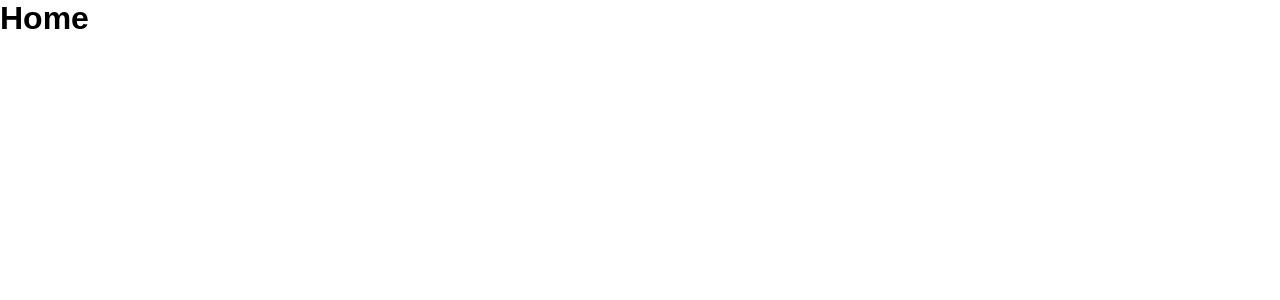
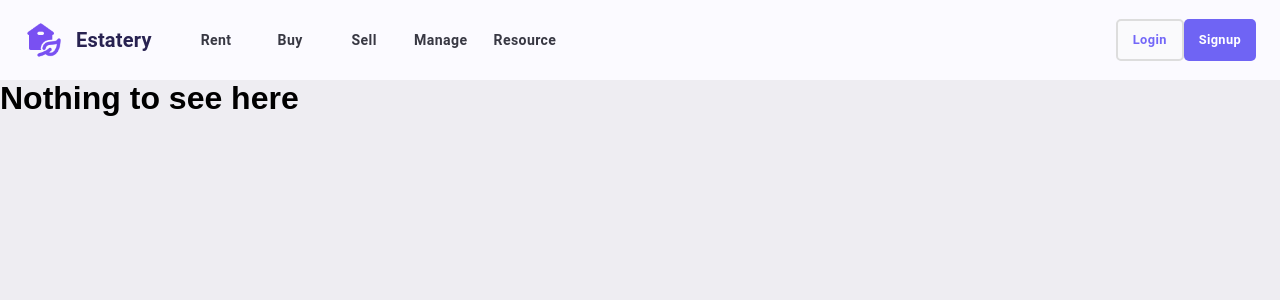
Before and after one commit to SJ22032003/reunion-estatery, a React (Create React App) app: page / in a window 1280 px wide. Shown: the top 300 px of the page. Built offline with nearby package versions, Linux system fonts and the light colour scheme.

Commit message:
navbar added

```diff
--- a/src/App.js
+++ b/src/App.js
@@ -1,10 +1,13 @@
 import React from "react";
 import MyRoutes from "./Components/routes/Routes";
+import Navbar from "./Components/Common/Navbar/Navbar";
 
 function App() {
   return (
     <div>
-      <header></header>
+      <header>
+        <Navbar />
+      </header>
       <main>
         <MyRoutes />
       </main>
--- /dev/null
+++ b/src/Components/Common/Navbar/Navbar.js
@@ -0,0 +1,114 @@
+import React from "react";
+import { useState } from "react";
+import { NavLink } from "react-router-dom";
+import {
+  Typography,
+  AppBar,
+  Toolbar,
+  IconButton,
+  Stack,
+  Button,
+} from "@mui/material";
+import Logo from "../../assets/logo.png";
+import { makeStyles } from "@mui/styles";
+
+const useStyles = makeStyles((theme) => ({
+  myLogo: {
+    width: "40px",
+    margin: "8px 0 0 0",
+  },
+}));
+
+function Navbar() {
+  const classes = useStyles();
+  const [navTabs, setNavTabs] = useState([
+    "Rent",
+    "Buy",
+    "Sell",
+    "Manage",
+    "Resource",
+  ]);
+  const [authIn, setAuthIn] = useState(["Login", "Signup"]);
+  const [activeNavTab, setActiveNavTab] = useState({});
+
+  const handleNavTab = () => {};
+
+  return (
+    <nav>
+      <AppBar position="static" sx={{ background: "#fbfaff" }} elevation={0}>
+        <Toolbar>
+          <IconButton size="large" edge="start" color="inherit">
+            <Typography variant="h5">
+              <img src={Logo} alt="logo" className={classes.myLogo} />
+            </Typography>
+          </IconButton>
+          <Typography
+            sx={{
+              color: "#282251",
+              fontSize: "clamp(20px,1.4vw,22px)",
+              fontWeight: "600",
+              flexGrow: "0.06",
+            }}
+          >
+            Estatery
+          </Typography>
+          <Stack direction="row" spacing="3">
+            {navTabs.map((nav, index) => {
+              return (
+                <NavLink to={`/${nav}`} style={{margin:"0 10px 0 0"}}>
+                  <Button
+                    onClick={handleNavTab}
+                    key={`${nav}${index}`}
+                    sx={{
+                      textTransform: "none",
+                      color: "#383843",
+                      fontSize: "clamp(12px,1.1vw,15px)",
+                      fontWeight: "600",
+                      "&:hover": {
+                        backgroundColor: "#e7e6f9",
+                        color: "#7367f8",
+                      },
+                    }}
+                  >
+                    {nav}
+                  </Button>
+                </NavLink>
+              );
+            })}
+          </Stack>
+          <Stack
+            direction="row"
+            spacing="2"
+            sx={{ flexGrow: "1", justifyContent: "flex-end" }}
+          >
+            {authIn.map((item, index) => {
+              return (
+                <Button
+                  key={`${item}${index}`}
+                  sx={{
+                    textTransform: "none",
+                    fontSize: "clamp(10px,1vw,13px)",
+                    border: item === "Login" ? "2px solid #ddd" : "none",
+                    borderRadius: "5px",
+                    fontWeight: "600",
+                    margin: "auto 5px",
+                    padding: "8px 15px",
+                    color: item === "Login" ? "#7367f8" : "#fff",
+                    backgroundColor: item === "Signup" ? "#6f64f4" : "#fafafc",
+                    "&:hover": {
+                      backgroundColor: item === "Signup" && "#7367f8",
+                    },
+                  }}
+                >
+                  {item}
+                </Button>
+              );
+            })}
+          </Stack>
+        </Toolbar>
+      </AppBar>
+    </nav>
+  );
+}
+
+export default Navbar;
--- a/src/Components/routes/Routes.js
+++ b/src/Components/routes/Routes.js
@@ -4,7 +4,8 @@ import { Routes, Route } from "react-router-dom";
 function MyRoutes() {
   return (
     <Routes>
-        <Route path="/" element={<h1>Home</h1>} />
+      <Route path="/Rent" element={<h1>Home</h1>} />
+      <Route path="/*" element={<h1>Nothing to see here</h1>} />
     </Routes>
   );
 }
--- a/src/index.css
+++ b/src/index.css
@@ -7,4 +7,13 @@
 
 body {
   min-height: 100vh;
+  background-color: #eeedf2;
 }
+
+nav a {
+  text-decoration: none;
+}
+
+nav a.active {
+  border-bottom: 2px solid #7367f8;
+}
--- a/src/index.js
+++ b/src/index.js
@@ -1,14 +1,23 @@
 import React from "react";
-import ReactDOM from "react-dom/client";
+import ReactDOM from "react-dom";
 import App from "./App";
 import "./index.css";
 import { BrowserRouter } from "react-router-dom";
 
-const root = ReactDOM.createRoot(document.getElementById("root"));
-root.render(
-  <React.StrictMode>
-    <BrowserRouter>
-      <App />
-    </BrowserRouter>
-  </React.StrictMode>
+// const root = ReactDOM.createRoot(document.getElementById("root"));
+// root.render(
+//   <React.StrictMode>
+//     <BrowserRouter>
+//       <App />
+//     </BrowserRouter>
+//   </React.StrictMode>
+// );
+
+const rootNode = document.getElementById("root");
+ReactDOM.render(
+  <BrowserRouter>
+    <App />
+  </BrowserRouter>,
+
+  rootNode
 );
```
Also changed, not shown: package.json (+20 -3 lines), src/Components/Common/Navbar/navbar.css (added), src/Components/assets/logo.png (added), 1 other file (tests, documents, lock files or other folders).
